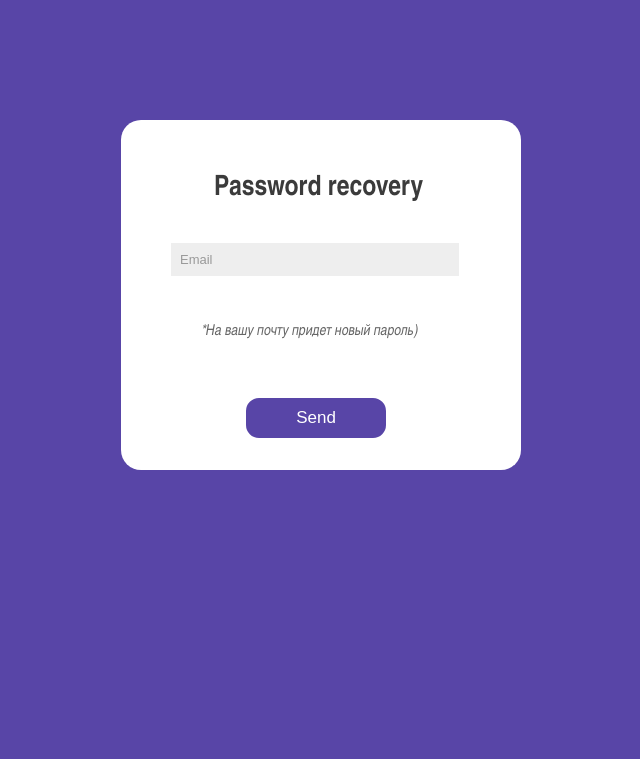
After one commit to Mihan4ik0/BVT2101SITE, a Flask app: page /reset in a window 1280 px wide. The commit adds this page. Shown: the top 759 px of the page, without its empty margins (249-889 px from the left). Run offline with Flask 2, Linux system fonts and the light colour scheme.

Commit message:
user reset password

```diff
--- a/main.py
+++ b/main.py
@@ -10,8 +10,13 @@ db = SQLAlchemy(app)
 
 
 @app.route('/')
-def index():
+def login():
     return render_template("login.html")
+
+
+@app.route('/reset')
+def reset():
+    return render_template("forgot_password.html")
 
 
 if __name__ == "__main__":
--- a/static/css/style.css
+++ b/static/css/style.css
@@ -27,7 +27,6 @@ body {
 }
 
 .wrapper {
-    margin: 0 auto;
     min-height: 100%;
     height: auto !important;
     height: 100%;
@@ -39,7 +38,7 @@ body {
 
 .middle {
     width: 100%;
-    position: relative;
+    position: fixed;
 }
 
 .middle:after {
@@ -48,12 +47,16 @@ body {
     content: '';
 }
 
+/* For login.html
+-----------------------------------------------------------------------------*/
+
 .box-entering {
     width: 500px;
     height: 470px;
     background-color: #fff;
     -webkit-border-radius: 20px;
-    margin: 95px 0px 15px 325px;
+    position: sticky;
+    margin: 95px 50px 15px 320px;
 }
 
 .box-logo {
@@ -81,7 +84,8 @@ body {
 }
 
 input::placeholder {
-    color: #999; font-size: 13px;
+    color: #999;
+    font-size: 13px;
 }
 
 .box-send {
@@ -110,6 +114,63 @@ input::placeholder {
     margin: 10px 65px 20px 0px;
 }
 
+/* For forgot_password.html
+-----------------------------------------------------------------------------*/
+
+.reset-box {
+    width: 400px;
+    height: 350px;
+    background-color: #fff;
+    -webkit-border-radius: 20px;
+    position: sticky;
+    margin: 120px 50px 15px 370px;
+}
+
+.reset-title {
+    font-size: 28px;
+    line-height: 8px;
+    padding: 65px 0px 30px 93px;
+    color: #3b3b3b;
+}
+
+.reset-input {
+    -webkit-box-flex: 1;
+    -ms-flex-positive: 1;
+    flex-grow: 1;
+    padding: 7px;
+    margin: 20px 0px 7px 50px;
+    width: 270px;
+    background-color: #eee;
+    border: 2px solid #eee;
+}
+
+/* Для placeholder в reset-input*/
+
+.reset-info {
+    margin: 40px 0px 7px 80px;
+    font-style: italic;
+    font-size: 15px;
+    color: #666;
+}
+
+.reset-send {
+    float: center;
+	padding: 6px;
+    width: 140px;
+    height: 40px;
+    font-size: 17px;
+    color: #fff;
+    margin: 50px 0px 20px 125px;
+    background-color: #5845a7;
+    border: 2px solid #5845a7;
+    -webkit-border-radius: 13px;
+}
+
+.reset-send:hover {
+    background-color: #372579;
+    border: 2px solid #372579;
+}
+
 .content {
     padding: 0 270px 0 0;
 }
--- /dev/null
+++ b/templates/forgot_password.html
@@ -0,0 +1,36 @@
+<!DOCTYPE html>
+<html lang="en">
+
+<head>
+    <meta charset="UTF-8">
+    <script src="https://cdnjs.cloudflare.com/ajax/libs/html5shiv/3.7.3/html5shiv.min.js"></script>
+    <title>Reset password</title>
+    <meta name="keywords" content="" />
+    <meta name="description" content="" />
+    <link href="static/css/style.css" rel="stylesheet">
+</head>
+
+<body>
+
+    <div class="container">
+
+        <main class="content">
+            <div class = "reset-box">
+                <h1 class="reset-title">Password recovery</h1>
+                <form method = "POST" action="/login">
+                    <input class="reset-input" value="" maxlength="80" name="login" placeholder="Email"/>
+                    <p class = "reset-info">*На вашу почту придет новый пароль)</p>
+                    <button type = "submit" class="reset-send">Send</button>
+                </form>
+            </div>
+        </main>
+        <!-- .content -->
+
+    </div>
+    <!-- .container-->
+
+   <!-- <script type="text/javascript" src="./static/js/script.js"></script> -->
+
+</body>
+
+</html>
--- a/templates/login.html
+++ b/templates/login.html
@@ -23,7 +23,7 @@
                     <input class="box-input" type = "password" value="" maxlength="70" name="password" placeholder="Password"/>
 
                     <div class="box-restore-pass">
-                        <a href="/forgot_password">Forgot password?</a>
+                        <a href="{{ url_for('reset')}}">Forgot password?</a>
                     </div>
                     <button type = "submit" class="box-send">Sign in</button>
                 </form>
```
